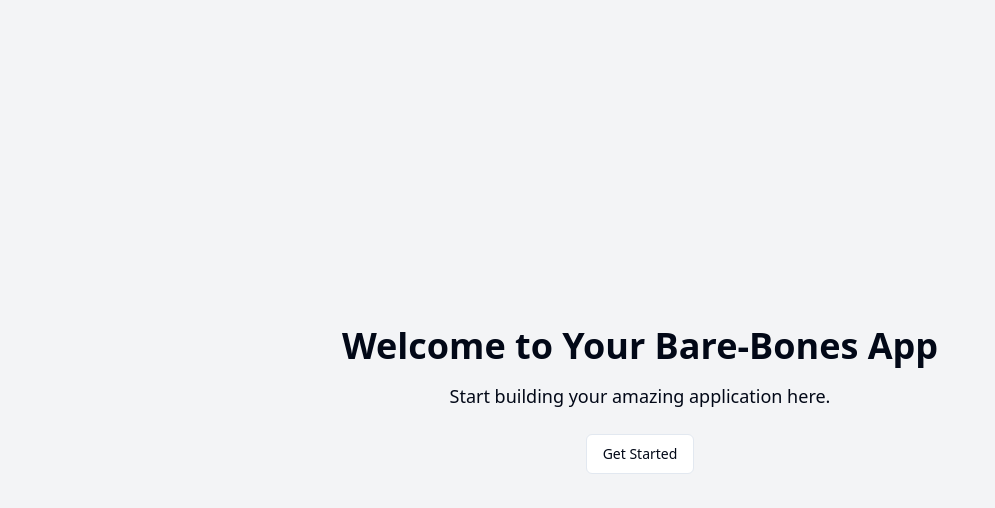
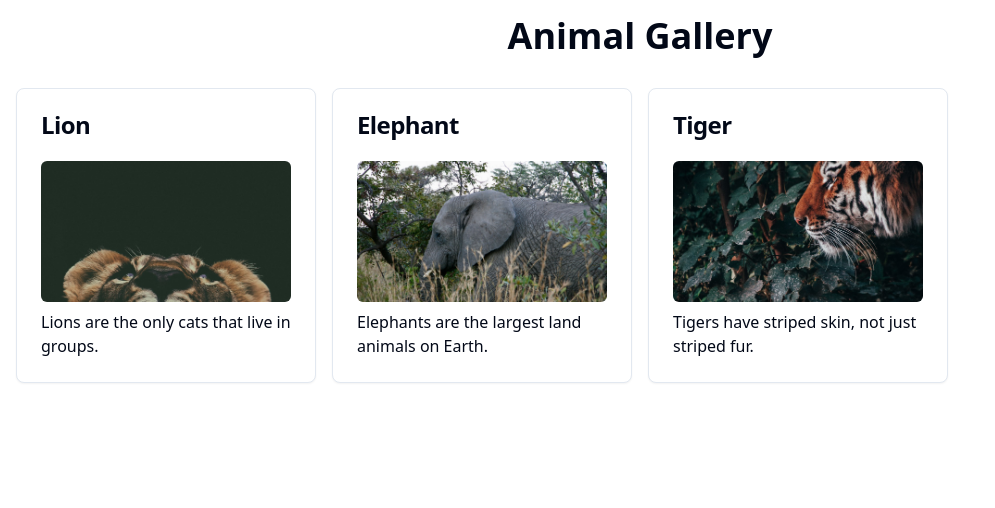
Before and after one commit to GPT-Engineer-App-Dev/customizable-base, a React (Vite) app: page / in a window 1280 px wide. Shown: the top 508 px of the page, without its empty margins (0-995 px from the left). Built offline with nearby package versions, Linux system fonts and the light colour scheme.

Commit message:
Set the gallery page as the index page.

```diff
--- a/src/App.jsx
+++ b/src/App.jsx
@@ -1,13 +1,12 @@
 import { Route, BrowserRouter as Router, Routes } from "react-router-dom";
-import Index from "./pages/Index.jsx";
+
 import Gallery from "./pages/Gallery.jsx";
 
 function App() {
   return (
     <Router>
       <Routes>
-        <Route exact path="/" element={<Index />} />
-      <Route path="/gallery" element={<Gallery />} />
+        <Route exact path="/" element={<Gallery />} />
       </Routes>
     </Router>
   );
```
